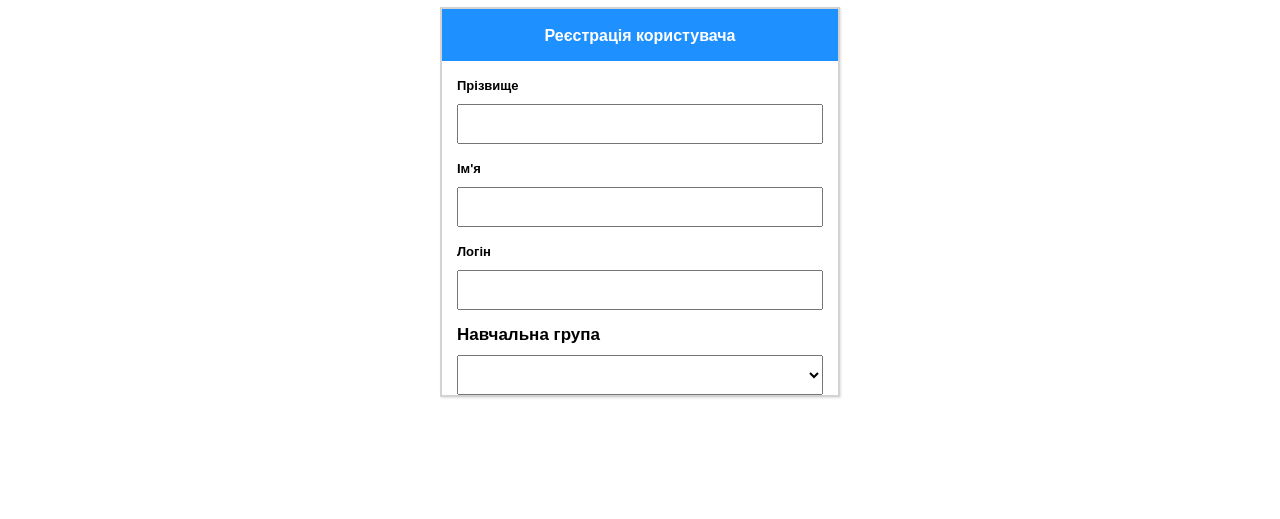
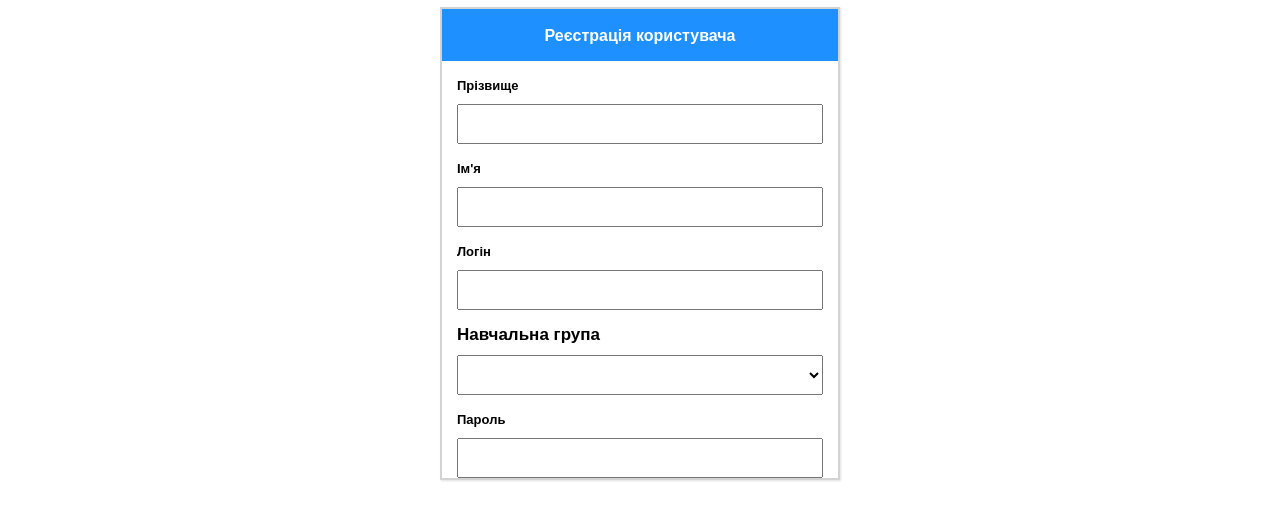
Before and after one commit to Stanislav22219/LabRab13, a plain HTML site: page LabRab13/register.html in a window 1280 px wide. Shown: the part 93-612 px from the top of the page. Drawn offline with Linux system fonts and the light colour scheme.

Commit message:
Пароль

```diff
--- a/LabRab13/register.html
+++ b/LabRab13/register.html
@@ -43,6 +43,10 @@
                     <option>104-ТКін</option>
                 </select>
             </div>
+            <div>
+                <label for="pswrd">Пароль</label><br>
+                <input type="password" id="pswrd">
+            </div>
         </div>
     </main>
     <footer></footer>
```
